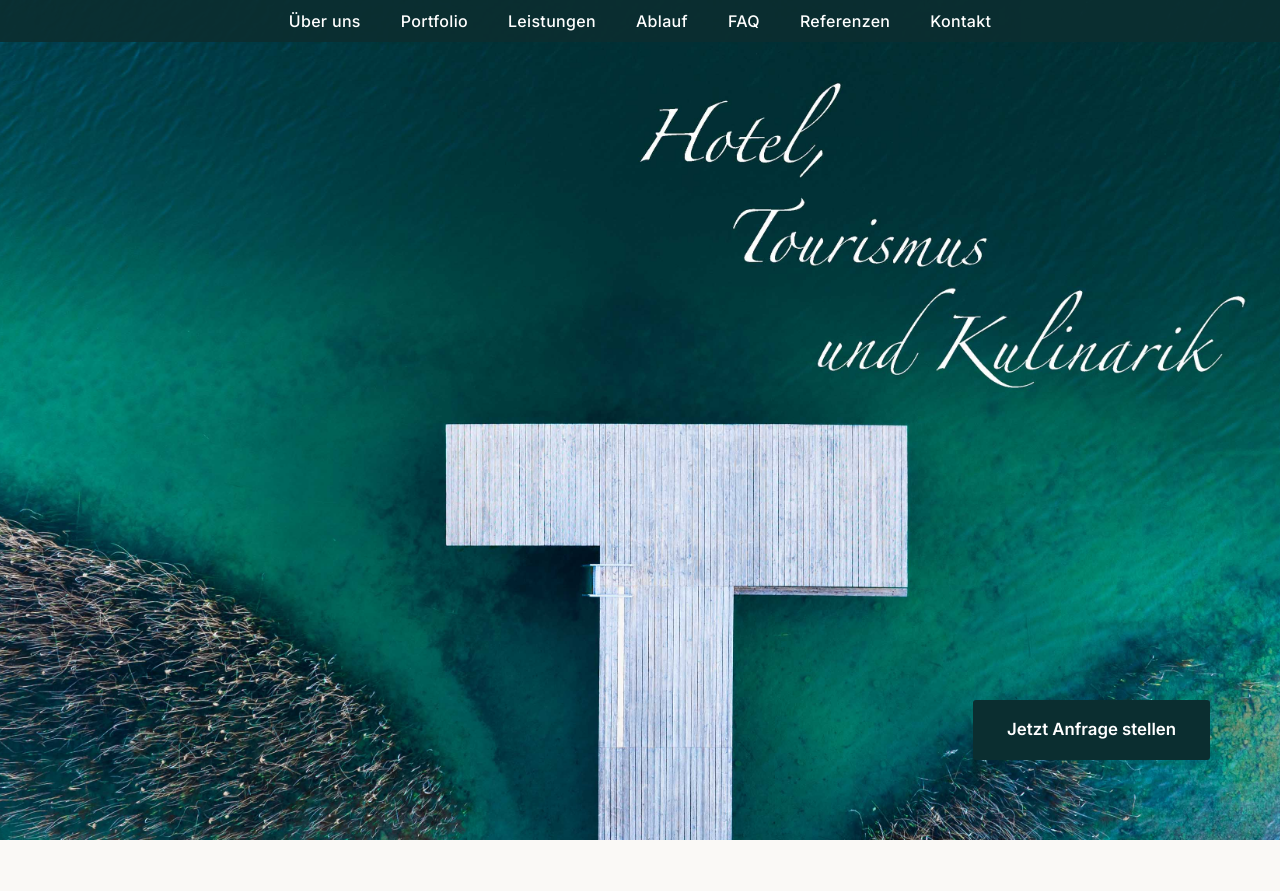
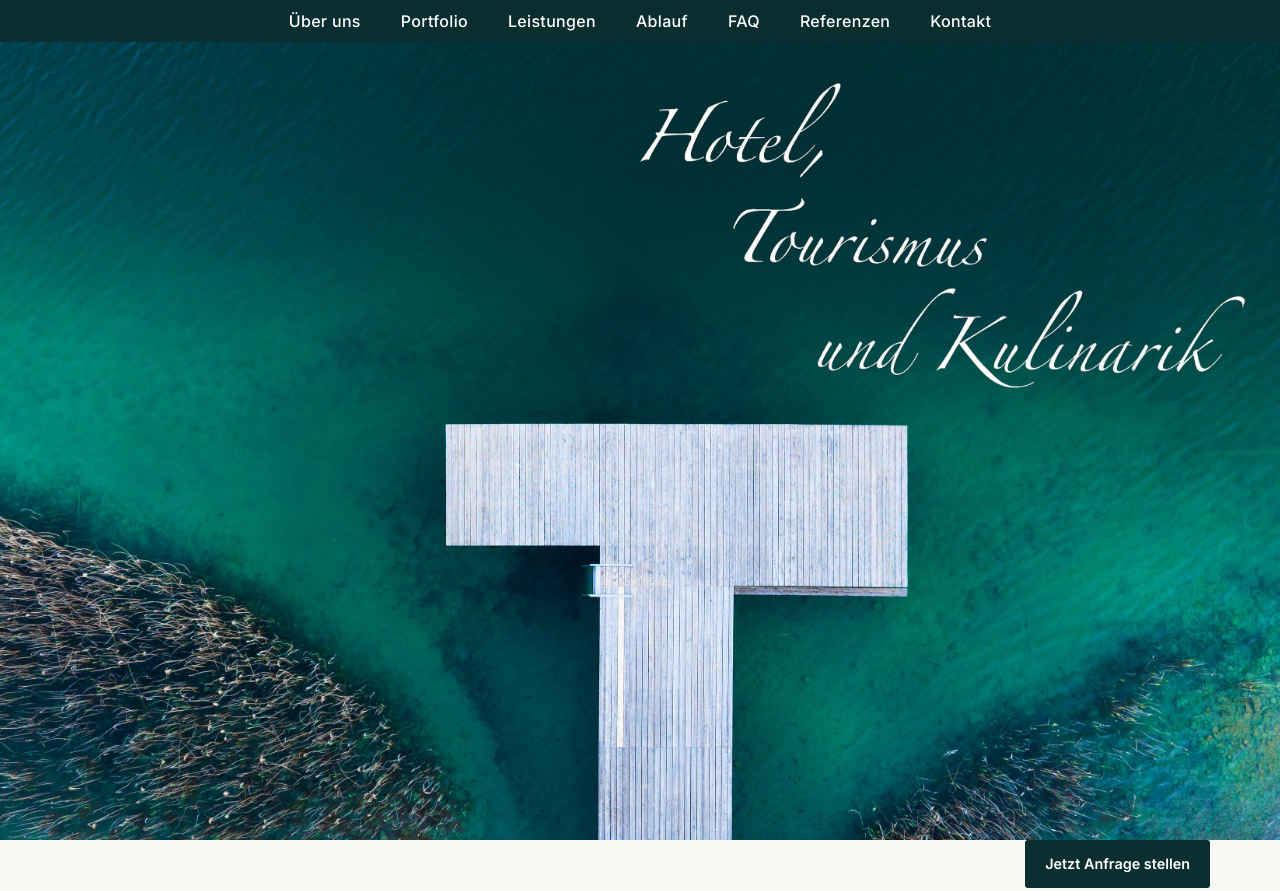
Before and after one commit to gastropix/gastropix.github.io, a plain HTML site: page index.html in a window 1280 px wide. Shown: the top 891 px of the page. Drawn offline with Linux system fonts and the light colour scheme; a web font is replaced by a local one.

Commit message:
Adjust CTA button positioning and styles

```diff
--- a/style.css
+++ b/style.css
@@ -107,10 +107,12 @@
 		}
 
 		header .cta-button {
-			position: absolute;
-			right: 70px;
-			bottom: 80px;
-			z-index: 1;
+			right: 20px;
+			bottom: 40px;
+			transform: none;
+			white-space: nowrap;
+			font-size: 0.9em;
+			padding: 12px 20px;
 		}
 
 		.cta-inline-wrap {
@@ -241,7 +243,8 @@
 			border: none;
 			cursor: pointer;
 			padding: 10px 16px;
-			margin: 0 auto;
+			margin-left: auto;
+			margin-right: 0;
 		}
 
 		.nav-toggle span {
```
